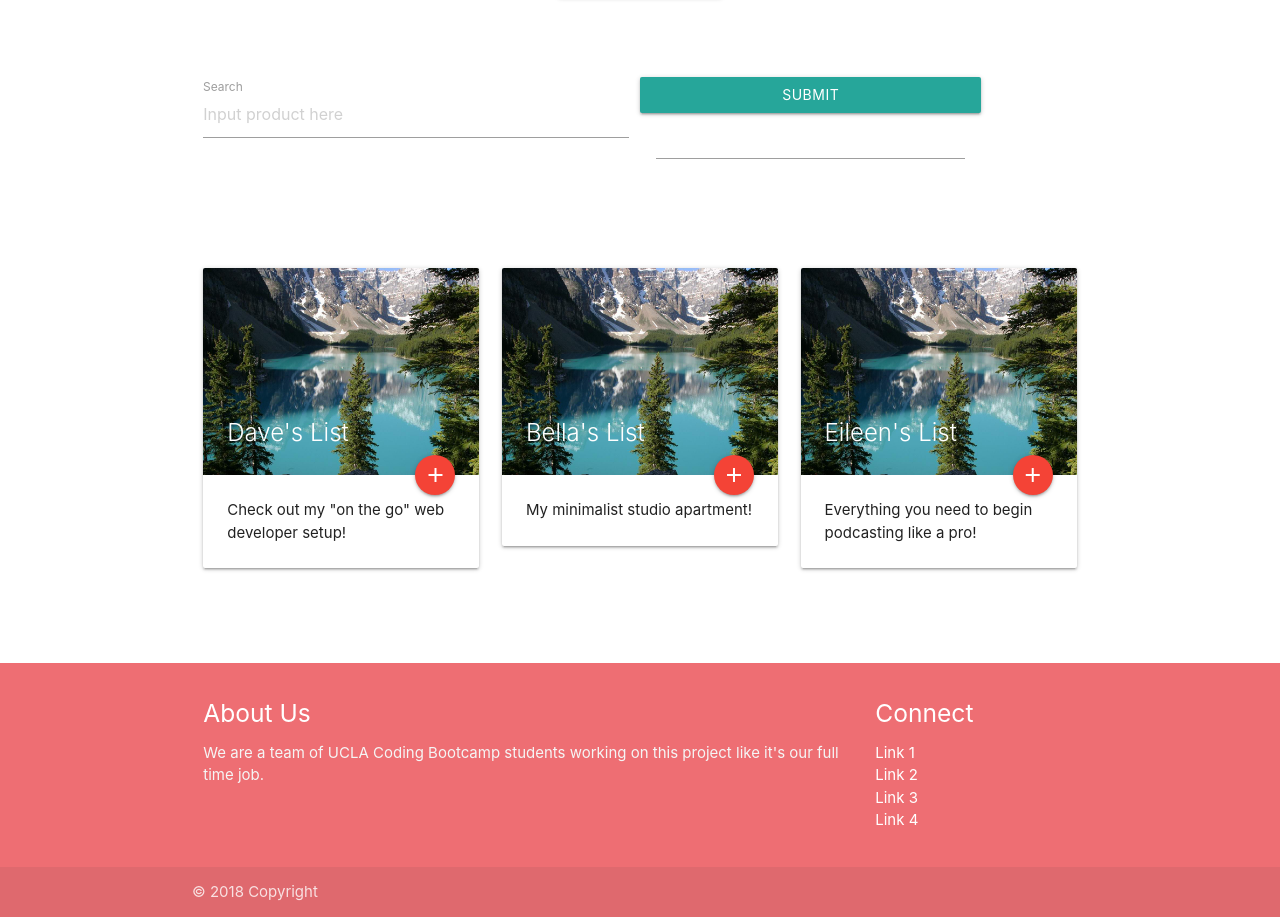
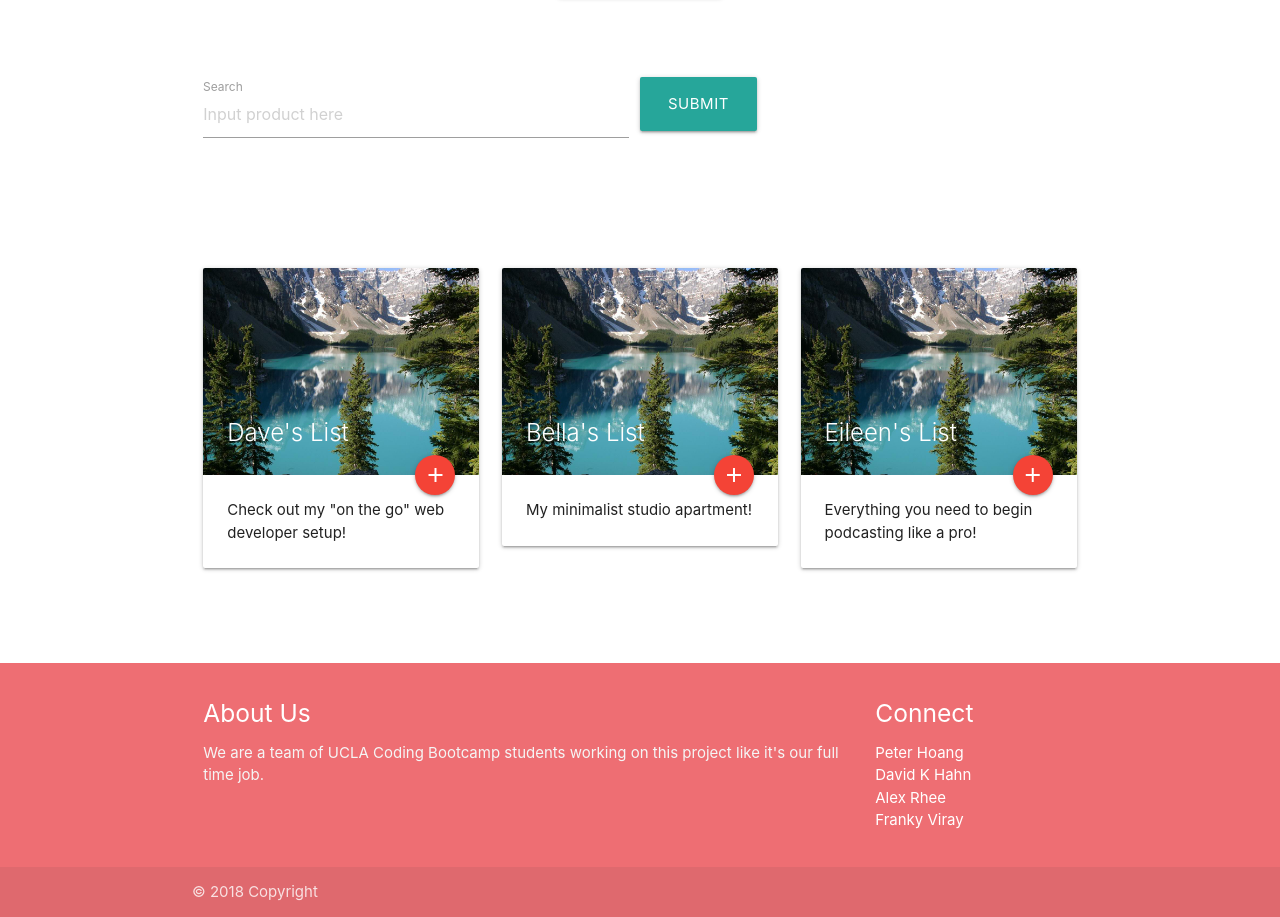
Before and after one commit to DavidKHahn/The-List, a website: page public/user.html in a window 1280 px wide. Shown: the part 391-1308 px from the top of the page. Drawn offline with nearby package versions, Linux system fonts and the light colour scheme.

Commit message:
updated html

```diff
--- a/public/user.html
+++ b/public/user.html
@@ -42,10 +42,7 @@
                         <input placeholder="Input product here" id="searchBar" type="text" class="validate">
                         <label for="searchBar">Search</label>
                       </div>
-                      <div class="btn searchBtn">
-                        <span>Submit</span>
-                        <input type="text">
-                      </div>
+                <a href="submit.html" id="start-button" class="btn-large waves-effect waves-light">Submit</a>
                 </form>
             </div>
         </div>
@@ -172,10 +169,10 @@
             <div class="col l3 s12">
               <h5 class="white-text">Connect</h5>
               <ul>
-                <li><a class="white-text" href="#!">Link 1</a></li>
-                <li><a class="white-text" href="#!">Link 2</a></li>
-                <li><a class="white-text" href="#!">Link 3</a></li>
-                <li><a class="white-text" href="#!">Link 4</a></li>
+               <li><a class="white-text" href="https://github.com/Gizmo83">Peter Hoang</a></li>
+                <li><a class="white-text" href="https://github.com/davidkhahn">David K Hahn</a></li>
+                <li><a class="white-text" href="https://github.com/AlexRhee">Alex Rhee</a></li>
+                <li><a class="white-text" href="https://github.com/frankyviray">Franky Viray</a></li>
               </ul>
             </div>
           </div>
```
Also changed, not shown: public/index.html (+4 -4 lines), public/submit.html (added, +14 -0 lines).
